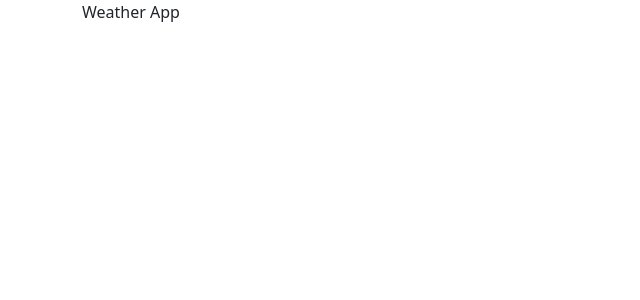
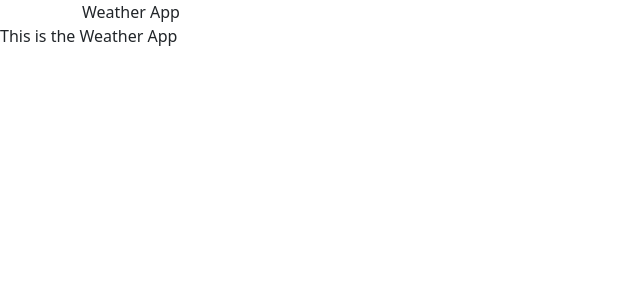
Before and after one commit to Kikkaze/react-weather, a React (Create React App) app: page / in a window 1280 px wide. Shown: the top 300 px of the page, without its empty margins (0-640 px from the left). Built offline with nearby package versions, Linux system fonts and the light colour scheme.

Commit message:
Added Weather component

```diff
--- a/src/App.js
+++ b/src/App.js
@@ -1,5 +1,6 @@
 import './App.css';
 import 'bootstrap/dist/css/bootstrap.css';
+import Weather from "./Weather";
 
 export default function App() {
   return (
@@ -7,6 +8,7 @@ export default function App() {
      <div className="container">
        Weather App
     </div>
+    <Weather />
     </div>
   );
 }
--- /dev/null
+++ b/src/Weather.js
@@ -0,0 +1,8 @@
+import React from "react";
+import "./Weather.css"
+
+export default function Weather () {
+    return(
+        <div className="Weather">This is the Weather App</div>
+    )
+};
```
Also changed, not shown: src/Weather.css (added), 1 other file (tests, documents, lock files or other folders).
